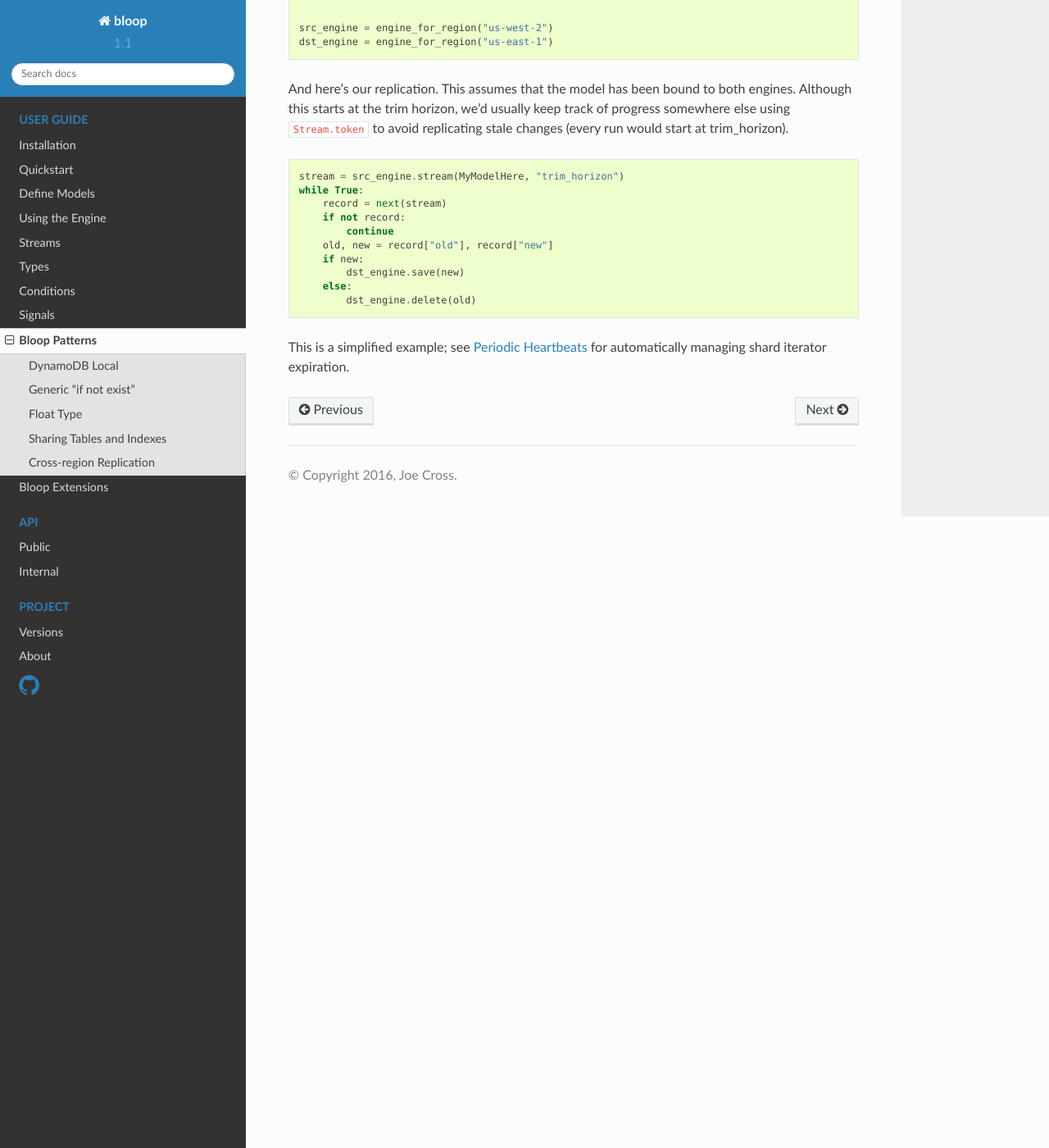
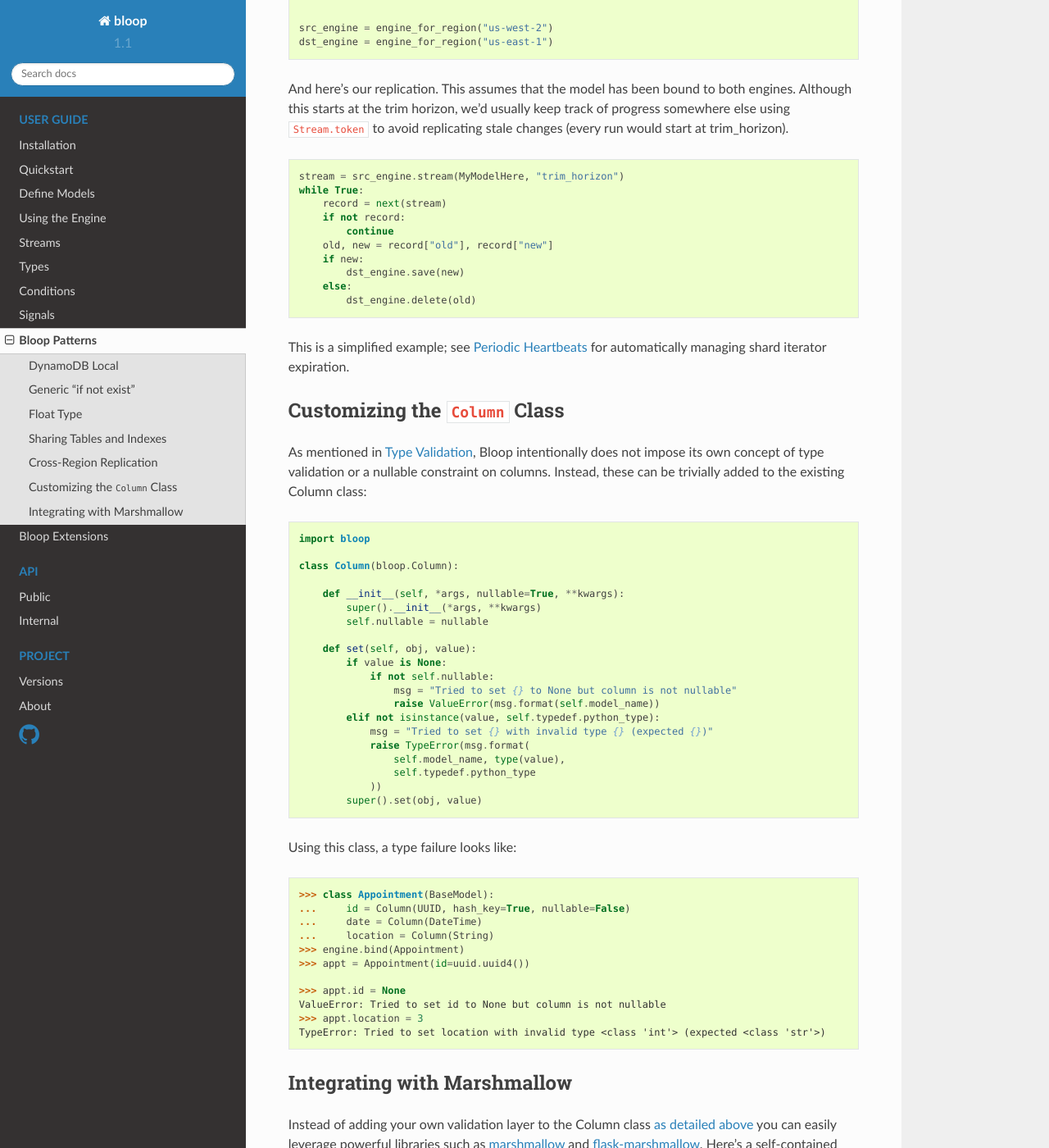
Before and after one commit to numberoverzero/bloop, a Sphinx documentation site: the page built from docs/user/patterns.rst, in a window 1280 px wide and 1400 px high, scrolled down 3170 px. Shown: the whole window at 82% size. Built offline with Sphinx 7.4.7 and the Read the Docs theme 2.0.0, drawn with Linux system fonts in a browser that asks for light colours; some of the changed text lies outside the part shown.

Commit message:
docs type validation note, marshmallow pattern

```diff
--- a/docs/user/patterns.rst
+++ b/docs/user/patterns.rst
@@ -161,7 +161,7 @@ provides all directs for managers at a certain level.
             engine.bind(_)
 
 ==========================
- Cross-region Replication
+ Cross-Region Replication
 ==========================
 
 Replicating the same model across multiple regions using streams is straightforward.  We'll need one engine per region,
@@ -200,3 +200,116 @@ changes (every run would start at trim_horizon).
             dst_engine.delete(old)
 
 This is a simplified example; see :ref:`periodic-heartbeats` for automatically managing shard iterator expiration.
+
+.. _custom-column:
+
+==================================
+ Customizing the ``Column`` Class
+==================================
+
+As mentioned in :ref:`type-validation`, Bloop intentionally does not impose its own concept of type validation or
+a nullable constraint on columns.  Instead, these can be trivially added to the existing Column class:
+
+.. code-block:: python
+
+    import bloop
+
+    class Column(bloop.Column):
+
+        def __init__(self, *args, nullable=True, **kwargs):
+            super().__init__(*args, **kwargs)
+            self.nullable = nullable
+
+        def set(self, obj, value):
+            if value is None:
+                if not self.nullable:
+                    msg = "Tried to set {} to None but column is not nullable"
+                    raise ValueError(msg.format(self.model_name))
+            elif not isinstance(value, self.typedef.python_type):
+                msg = "Tried to set {} with invalid type {} (expected {})"
+                raise TypeError(msg.format(
+                    self.model_name, type(value),
+                    self.typedef.python_type
+                ))
+            super().set(obj, value)
+
+Using this class, a type failure looks like:
+
+.. code-block:: python
+
+    >>> class Appointment(BaseModel):
+    ...     id = Column(UUID, hash_key=True, nullable=False)
+    ...     date = Column(DateTime)
+    ...     location = Column(String)
+    >>> engine.bind(Appointment)
+    >>> appt = Appointment(id=uuid.uuid4())
+
+    >>> appt.id = None
+    ValueError: Tried to set id to None but column is not nullable
+    >>> appt.location = 3
+    TypeError: Tried to set location with invalid type <class 'int'> (expected <class 'str'>)
+
+.. _marshmallow-pattern:
+
+==============================
+ Integrating with Marshmallow
+==============================
+
+Instead of adding your own validation layer to the Column class :ref:`as detailed above <custom-column>` you can easily
+leverage powerful libraries such as `marshmallow`__ and `flask-marshmallow`__.  Here's a self-contained example that
+uses flask and marshmallow to expose get and list operations for a User class:
+
+.. code-block:: python
+
+    from flask import Flask, jsonify
+    from flask_marshmallow import Marshmallow
+    from bloop import BaseModel, Column, Engine, Integer, String, DateTime
+    from datetime import datetime
+
+    app = Flask(__name__)
+    ma = Marshmallow(app)
+    engine = Engine()
+
+
+    class User(Model):
+        def __init__(self, **kwargs):
+            kwargs.setdefault("date_created", datetime.now())
+            super().__init__(**kwargs)
+
+        email = Column(String, hash_key=True)
+        password = Column(String)
+        date_created = Column(DateTime)
+
+    engine.bind(User)
+
+
+    class UserSchema(ma.Schema):
+        class Meta:
+            # Fields to expose
+            fields = ["_links"]
+            fields += [column.model_name for column in User.Meta.columns]
+        # Smart hyperlinking
+        _links = ma.Hyperlinks({
+            'self': ma.URLFor('author_detail', id='<id>'),
+            'collection': ma.URLFor('authors')
+        })
+
+    user_schema = UserSchema()
+    users_schema = UserSchema(many=True)
+
+
+    @app.route('/api/users/')
+    def users():
+        all_users = list(engine.scan(User))
+        result = users_schema.dump(all_users)
+        return jsonify(result.data)
+
+    @app.route('/api/users/<id>')
+    def user_detail(id):
+        user = User(id=id)
+        engine.load(user)
+        return user_schema.jsonify(user)
+
+
+__ https://marshmallow.readthedocs.io
+__ https://flask-marshmallow.readthedocs.io
```
Also changed, not shown: docs/user/types.rst (+37 -0 lines).
